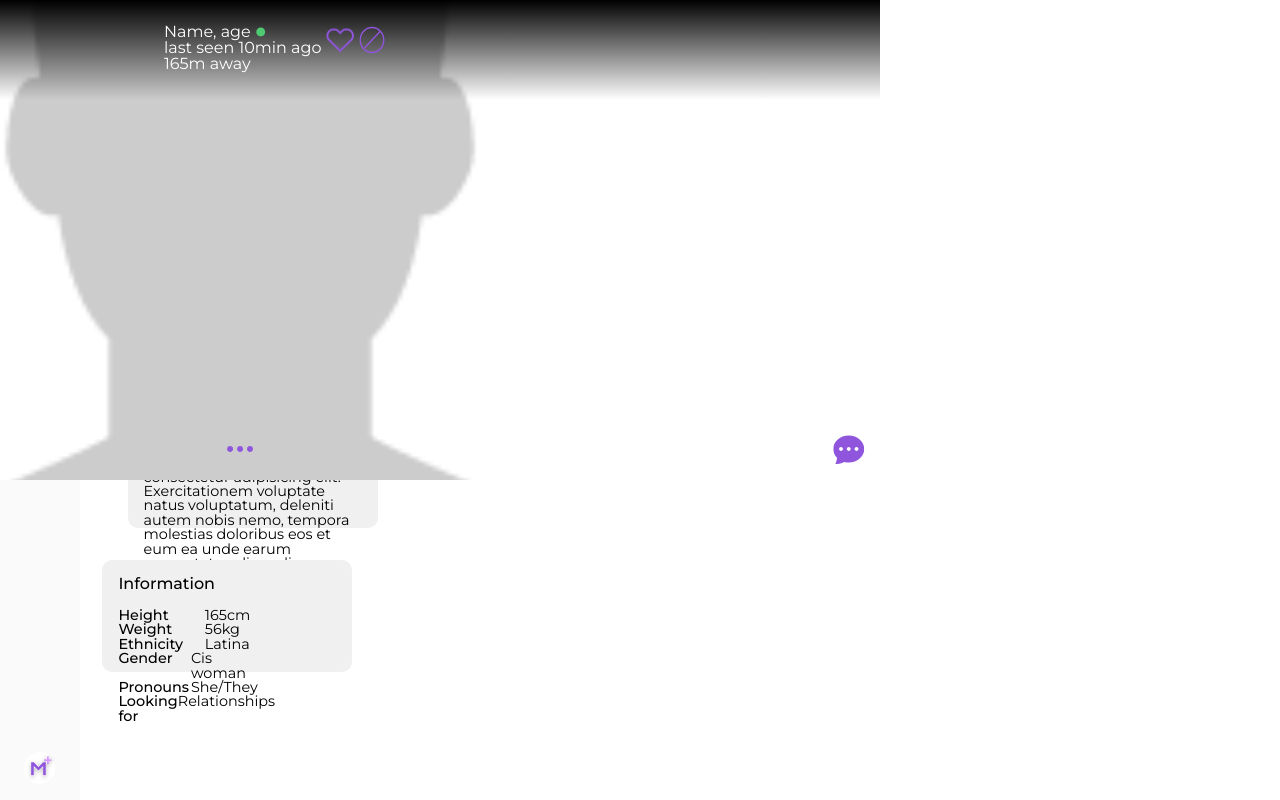
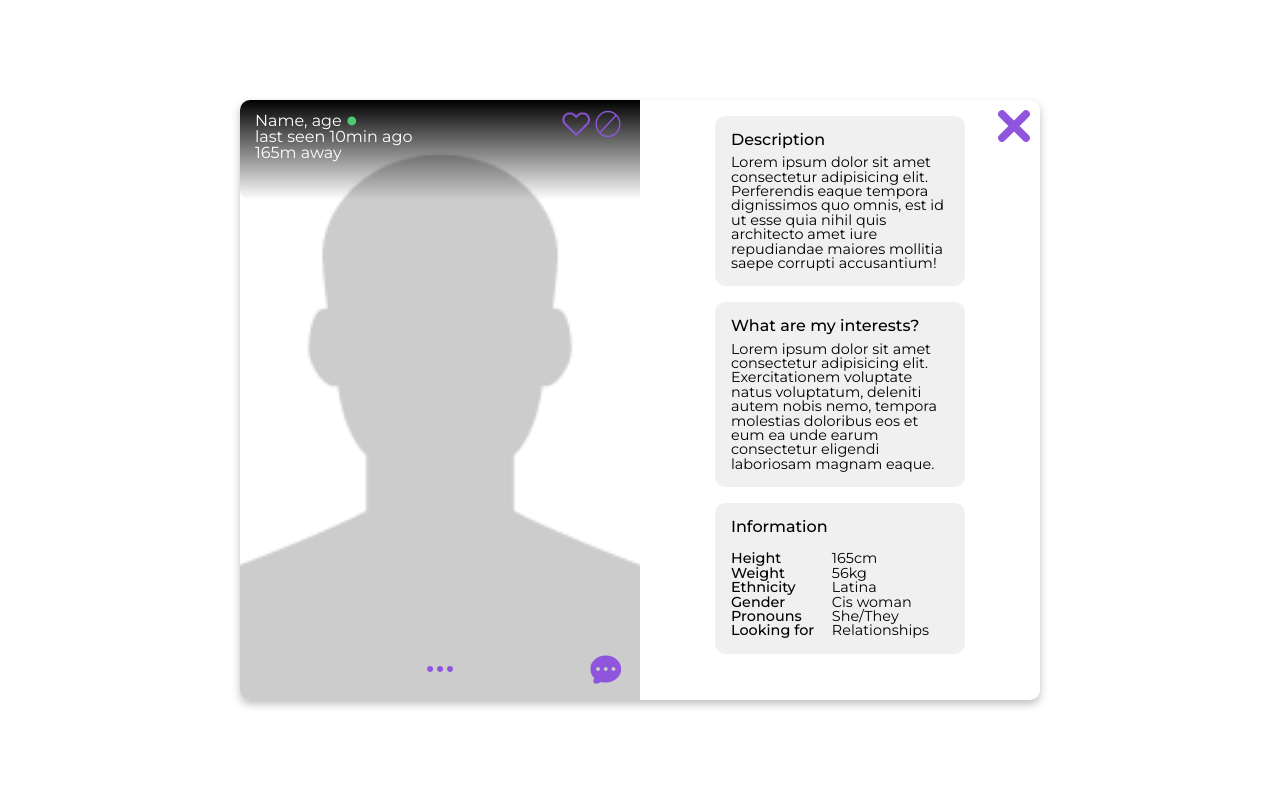
Before and after one commit to axel-lgt/meeet-react-js, a React (Create React App) app: page /profileinfo in a window 1280 px wide. Built offline with nearby package versions, Linux system fonts and the light colour scheme.

Commit message:
profileinfo view fully responsive

```diff
--- a/src/components/ProfileInfo/ProfileInfo.js
+++ b/src/components/ProfileInfo/ProfileInfo.js
@@ -8,10 +8,12 @@ import backarrow from '../../assets/mobile/mobile-back-arrow.svg'
 import block from '../../assets/profilecell/block.svg';
 import message from '../../assets/profilecell/message.svg';
 import dots from '../../assets/profilecell/three-dots.svg';
+import cross from '../../assets/profilecell/cross.svg';
 
 const ProfileInfo = () => {
 
     return (
+        <div className="block">
             <div className="profile-info-container">
                 <div className="profile-info-container image">
                     <div className="profile-info-container image profile-picture">
@@ -44,6 +46,9 @@ const ProfileInfo = () => {
                     </div>
                 </div>
                 <div className="profile-info-container bottom">
+                    <div className="profile-info-container bottom cross">
+                        <img src={cross} alt="Close this modal" />
+                    </div>
                     <div className="profile-info-container bottom info">
                         <div className="profile-info-container bottom info description">
                             <h4>Description</h4>
@@ -85,6 +90,7 @@ const ProfileInfo = () => {
                     </div>
                 </div>
             </div>
+        </div>
     )
 };
 
--- a/src/components/ProfileInfo/ProfileInfo.scss
+++ b/src/components/ProfileInfo/ProfileInfo.scss
@@ -140,6 +140,10 @@ em {
         height: 100%;
         width: 100%;
 
+        & .cross {
+            display: none;
+        }
+
         & .info {
             padding: 1em;
             margin: 1em 0;
@@ -182,7 +186,7 @@ em {
                         }
                         h5 {
                             font-weight: 500;
-                            width: 6em;
+                            width: 7em;
                         }
                     }
                 }
@@ -208,13 +212,159 @@ em {
             width: 80%;
             align-self: center;
         }
+
+        & .info {
+
+            & .table {
+
+                &-details {
+                    align-self: start;
+                }
+            }
+        }
     }
 }
 
 @media screen and (min-width: 1200px) {
-    .profile-info-container {
-        align-self: center;
-        height: 15em;
-        width: 30em;
+    .menu {
+        display: none;
+    }
+
+    .block {
+        height: 600px;
+        width: 800px;
+        position: fixed;
+        align-items: center;
+        top: 50%;
+        left: 50%;
+        transform: translate(-50%, -50%);
+        border-radius: 10px;
+        filter: drop-shadow(0px 4px 4px rgba(0, 0, 0, 0.25));
+        background: white;
+
+        .profile-info-container {
+            flex-direction: row;
+            max-width: inherit;
+            border-top-left-radius: 10px;
+            border-bottom-left-radius: 10px;
+
+            & .image {
+                & .profile-picture {
+                    height: 100%;
+                    width: 100%;
+
+                }
+
+                & .overlay {
+                    color: white;
+                    justify-content: space-around;
+                    position: absolute;
+                    width: 100%;
+                    left: 0;
+                    bottom: 0;
+
+                    & .gradient {
+                        display: flex;
+                        position: absolute;
+                        top: 0;
+                        height: 100px;
+
+                        &-group {
+                            display: flex;
+                            flex-direction: row;
+                            height: 100%;
+
+                            & .back-arrow {
+                                display: none;
+                            }
+
+                            & .name-connected-distance {
+                                left: 15px;
+                                top: -35px;
+
+                                & .name-connected-group {
+                                    position: static;
+                                    flex-direction: row;
+                                    align-items: center;
+                                    height: 1em;
+                                    margin: 0;
+
+                                    & .connected {
+                                        margin-left: 5px;
+                                        height: 10px;
+                                        width: 10px;
+                                    }
+                                }
+                            }
+
+                            & .favorite-blocked-group {
+                                top: -40px;
+                                left: 80%;
+
+                                img {
+                                    height: 32px;
+                                    width: 32px;
+                                }
+                            }
+                        }
+
+                    }
+                    & .bottom-group {
+                        position: absolute;
+                        bottom: 0;
+                        width: 100%;
+
+                        & .message {
+                            left: 100%;
+                            transform: translate(-50px);
+                        }
+
+                        & .dots {
+                            left: 50%;
+                            transform: translate(-50%);
+                        }
+                    }
+                }
+            }
+
+            & .bottom {
+                width: 100%;
+                flex-direction: column;
+                border-top-right-radius: 10px;
+                border-bottom-right-radius: 10px;
+
+                & .cross {
+                    display: flex;
+                    position: absolute;
+                    height: 32px;
+                    width: 32px;
+                    right: 10px;
+                    top: 10px;
+                }
+
+                & .info {
+                    margin: 0 0 1em 0;
+                    height: 100%;
+
+                    & .description {
+                        align-self: center;
+                    }
+
+                    & .interests {
+                        align-self: center;
+                    }
+
+                    & .table {
+                        align-self: center;
+
+                        &-details {
+                            margin: 0;
+                            padding: 0;
+                            align-self: start;
+                        }
+                    }
+                }
+            }
+        }
     }
 }
```
Also changed, not shown: src/assets/profilecell/cross.svg (added). Lines whose indentation alone changed are shown as unchanged.
